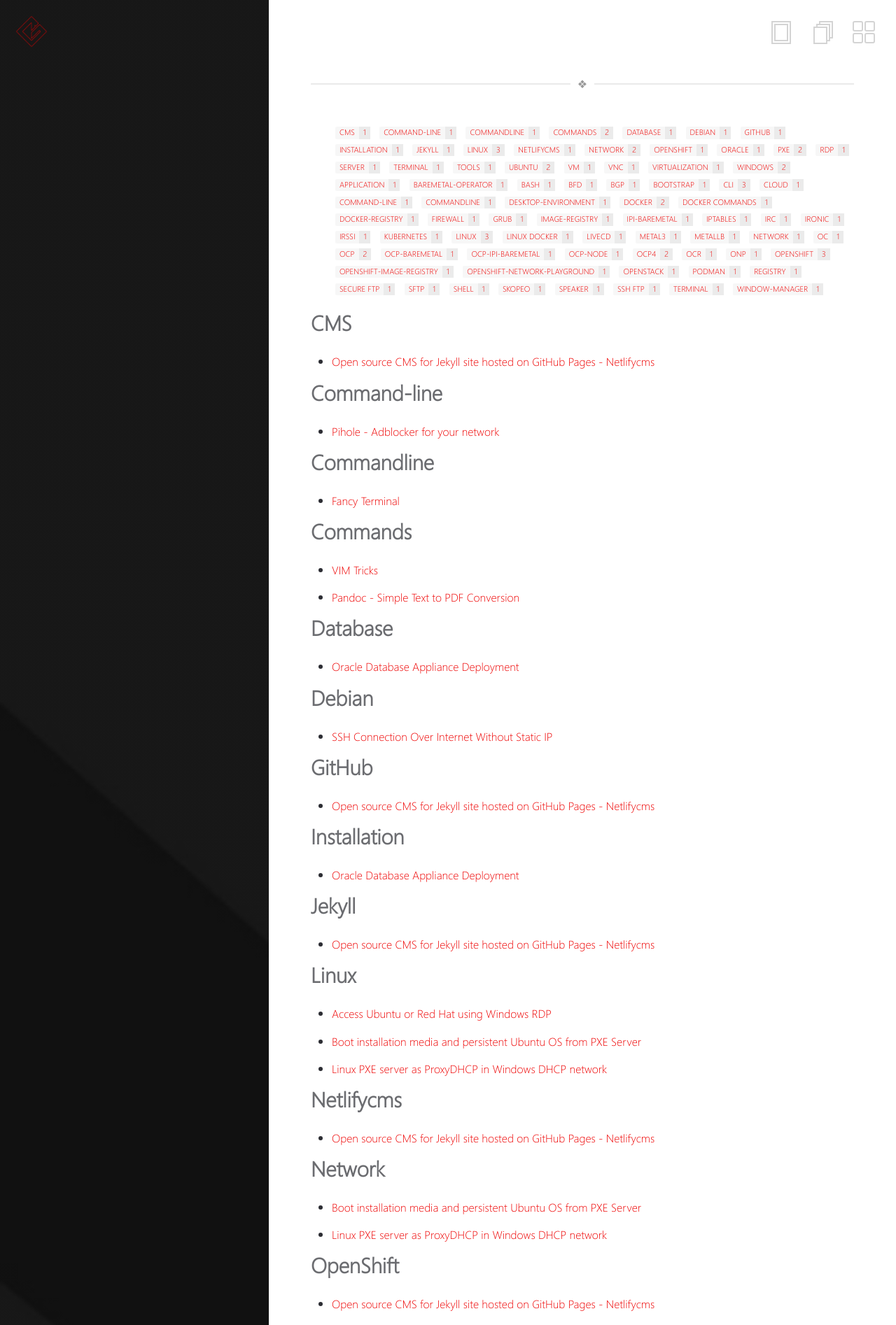
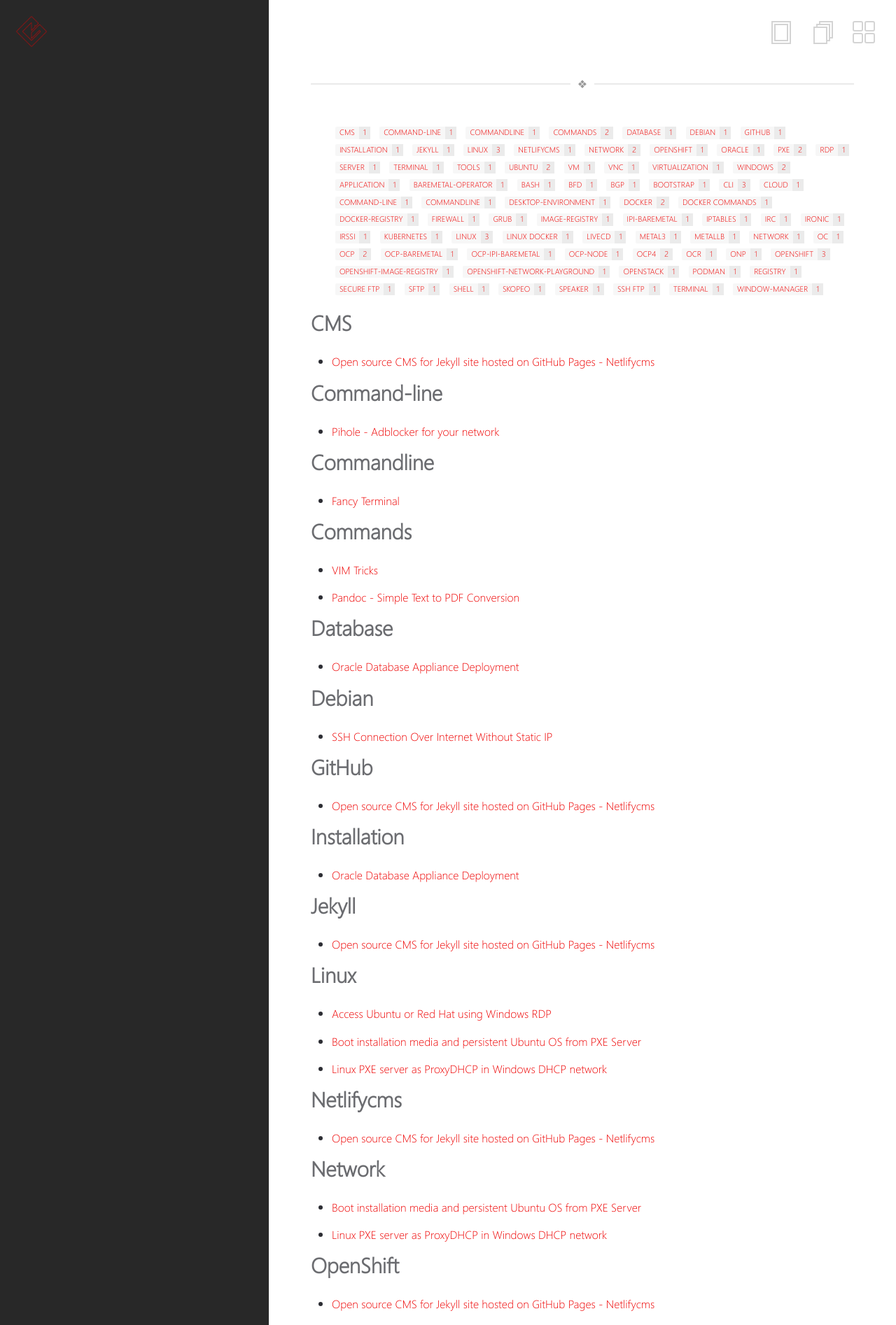
Before and after one commit to kevydotvinu/gnulinuxmate.com, a Jekyll site: the page built from _pages/tags.md, in a window 1280 px wide. Shown: the top 1894 px of the page at 70% size. Built offline with Jekyll 4.4.1, drawn with Linux system fonts in a browser that asks for light colours.

Commit message:
feat: Change left background
- Add colour #282828

Signed-off-by: Vinu K <kevy.vinu@gmail.com>

```diff
--- a/_includes/head.html
+++ b/_includes/head.html
@@ -49,16 +49,16 @@
   {% capture image %}{{ page.image }}{% endcapture %}
   {% unless image contains 'http://' or image contains 'https://' %}{% capture image %}{{ site.url }}/{{ image }}{% endcapture %}{% endunless %}
   <style type="text/css">
-    #posts.inner-post-page .block-left {background: linear-gradient(rgba(0, 0, 0, 0.5), rgba(0, 0, 0, 0.5)), url({{ image }}) no-repeat;background-size: cover;}
+    #posts.inner-post-page .block-left {background: #282828 no-repeat;background-size: cover;}
   </style>
   {% else %}
   <style type="text/css">
-    #posts.inner-post-page .block-left {background: linear-gradient(rgba(0, 0, 0, 0.5), rgba(0, 0, 0, 0.5)), url({{ site.url }}/{{ site.background.default-post }}) no-repeat;background-size: cover;}
+    #posts.inner-post-page .block-left {background: #282828 no-repeat;background-size: cover;}
   </style>
   {% endif %}
   <!-- Left Block Images for Home and Pages -->
   <style type="text/css">
-    #posts .block-left {background: linear-gradient(rgba(0, 0, 0, 0.5), rgba(0, 0, 0, 0.5)), url({{ site.url }}/{{ site.background.post-list }}) no-repeat;background-size: cover, cover;}
-    .block-left {background: linear-gradient(rgba(0, 0, 0, 0.5), rgba(0, 0, 0, 0.5)), url({{ site.url }}/{{ site.background.homepage }}) no-repeat;background-size: cover;}
+    #posts .block-left {background: linear-gradient(rgba(0, 0, 0, 0), rgba(0, 0, 0, 0)), #282828 no-repeat;background-size: cover, cover;}
+    .block-left {background: linear-gradient(rgba(0, 0, 0, 0), rgba(0, 0, 0, 0)), #282828 no-repeat;background-size: cover;}
   </style>
 </head>
```
